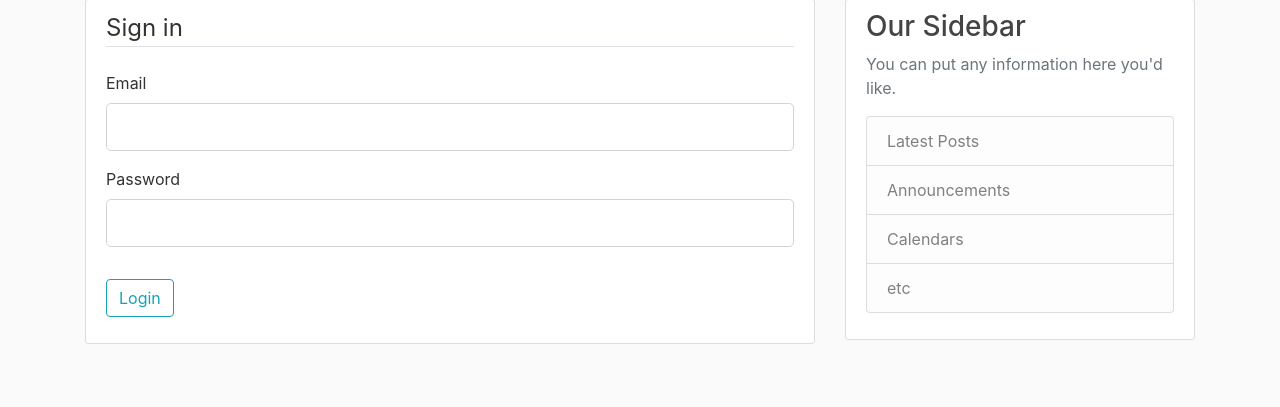
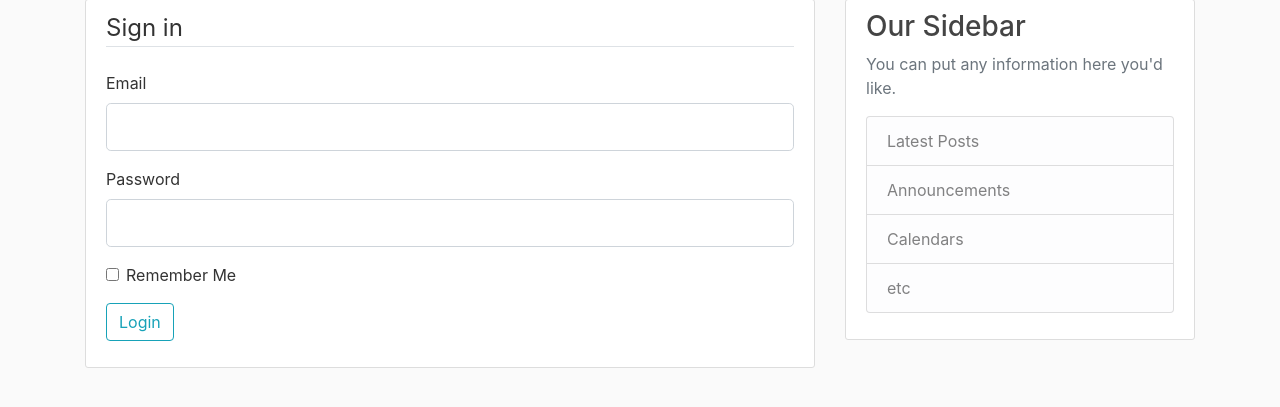
Before and after one commit to banji220/flaskblog, a Flask app: page /login in a window 1280 px wide. Shown: the part 81-488 px from the top of the page. Run offline with Flask 2, Linux system fonts and the light colour scheme; some libraries are stand-ins or nearby versions.

Commit message:
Added form-check for remember me in login page above the submit button

```diff
--- a/templates/login.html
+++ b/templates/login.html
@@ -35,6 +35,10 @@
                     {{ form.password(class= "form-control form-control-lg") }}
                     {% endif %}
                 </div>
+                <div class="form-check">
+                    {{ form.remember_me(class = "form-check-input") }}
+                    {{ form.remember_me.label(class = "form-check-label") }}
+                </div>
             </fieldset>
             <div class="form-group">
                 {{ form.submit(class= "btn btn-outline-info") }}
```
